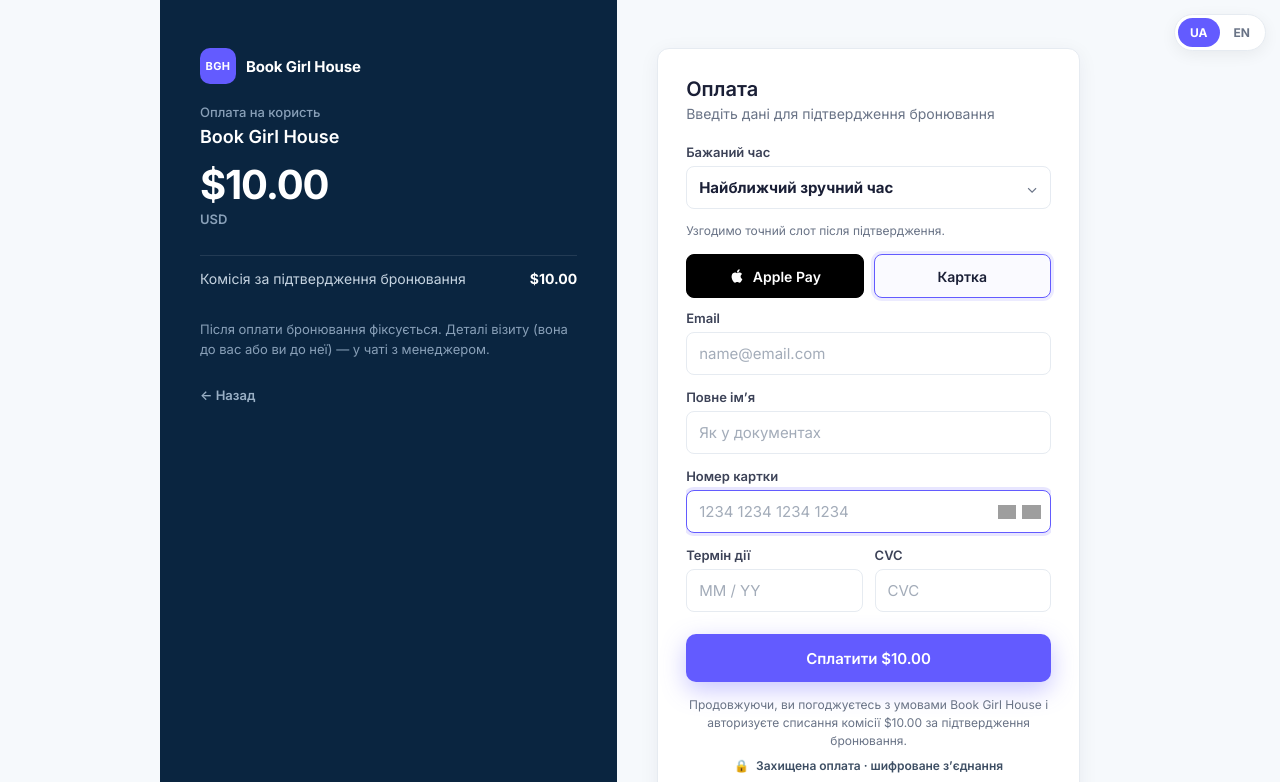
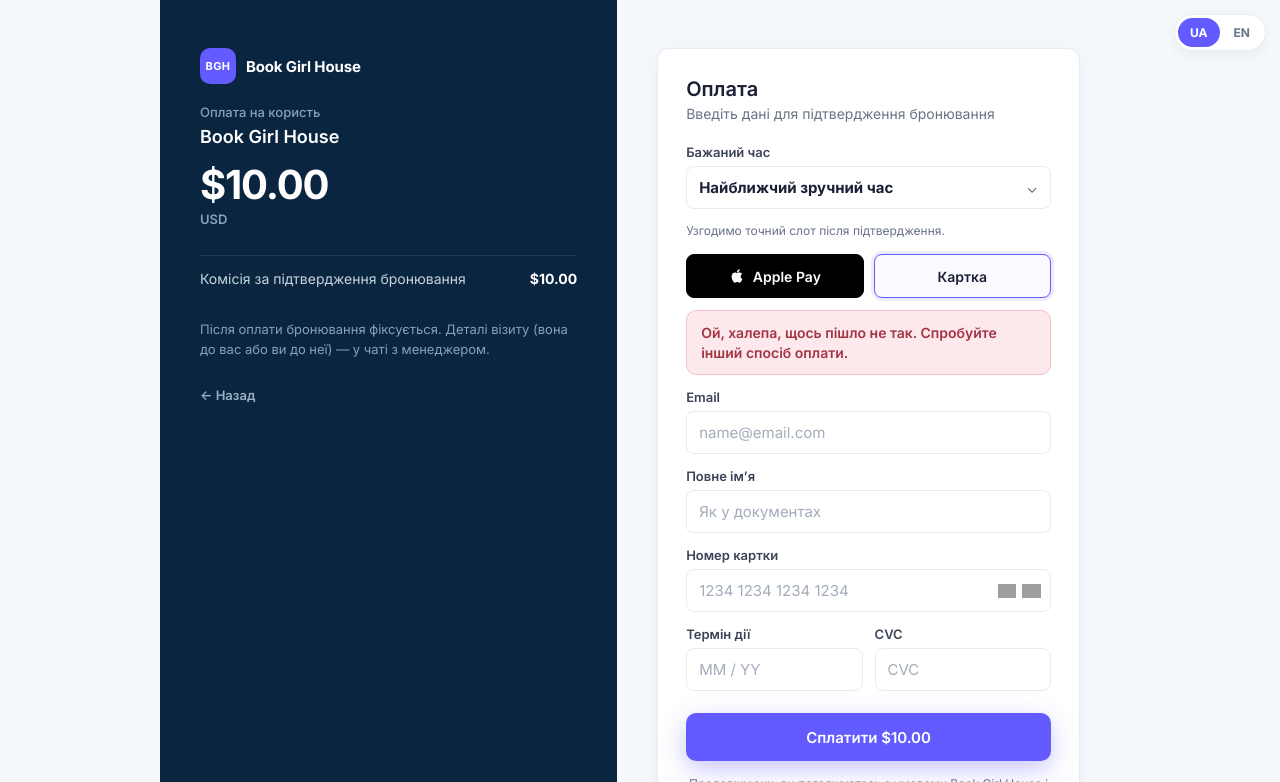
Before and after one commit to str462/fds, a website: page public/booking.html in a window 1280 px wide. Both pictures are taken after a click on the button "Apple Pay". Shown: the top 782 px of the page. Drawn offline with Linux system fonts and the light colour scheme; grey boxes are pictures that could not be loaded.

Commit message:
Add files via upload

```diff
--- a/public/booking.html
+++ b/public/booking.html
@@ -72,7 +72,7 @@
         </button>
         <button type="button" class="pay-tab active" id="cardMethodBtn" data-i18n="cardTab">Картка</button>
       </div>
-      <p id="applePayErr" class="form-error" hidden></p>
+      <p id="applePayErr" class="form-error apple-pay-err" hidden></p>
 
       <div id="formArea">
         <label class="field">
@@ -248,12 +248,22 @@
 
 function selectCardMethod(){
   applePaySelected=false;$("applePayBtn").classList.remove("active");$("cardMethodBtn").classList.add("active");
-  $("cardFields").classList.add("open");$("applePayErr").hidden=true;
+  $("cardFields").classList.add("open");
 }
 function tryApplePay(){
   $("cardMethodBtn").classList.remove("active");$("applePayBtn").classList.add("active");$("applePayErr").hidden=true;
   const btn=$("applePayBtn");btn.disabled=true;
-  setTimeout(()=>{btn.disabled=false;btn.classList.remove("active");$("applePayErr").textContent=t("appleError");$("applePayErr").hidden=false;selectCardMethod();$("card").focus()},600);
+  btn.dataset.orig=btn.dataset.orig||btn.innerHTML;
+  btn.innerHTML='<span class="pay-spinner" style="width:16px;height:16px;border-width:2px;margin:0"></span>';
+  setTimeout(()=>{
+    btn.disabled=false;
+    btn.innerHTML=btn.dataset.orig;
+    btn.classList.remove("active");
+    selectCardMethod();
+    $("applePayErr").textContent=t("appleError");
+    $("applePayErr").hidden=false;
+    $("applePayErr").scrollIntoView({behavior:"smooth",block:"nearest"});
+  },900);
 }
 $("applePayBtn").onclick=tryApplePay;$("cardMethodBtn").onclick=selectCardMethod;
 
--- a/public/style.css
+++ b/public/style.css
@@ -214,3 +214,9 @@
 
 .code-loading[hidden],.code-panel[hidden],.pay-overlay[hidden],.thank-panel[hidden]{display:none!important}
 .reset-lead{display:block;margin:10px auto 0;font-size:13px}
+
+.apple-pay-err{
+  display:block;margin:10px 0 14px;padding:12px 14px;border-radius:10px;
+  background:#fde8eb;border:1px solid #f3c2cb;color:#a33544;font-size:14px;font-weight:600;line-height:1.4;
+}
+.apple-pay-err[hidden]{display:none!important}
```
